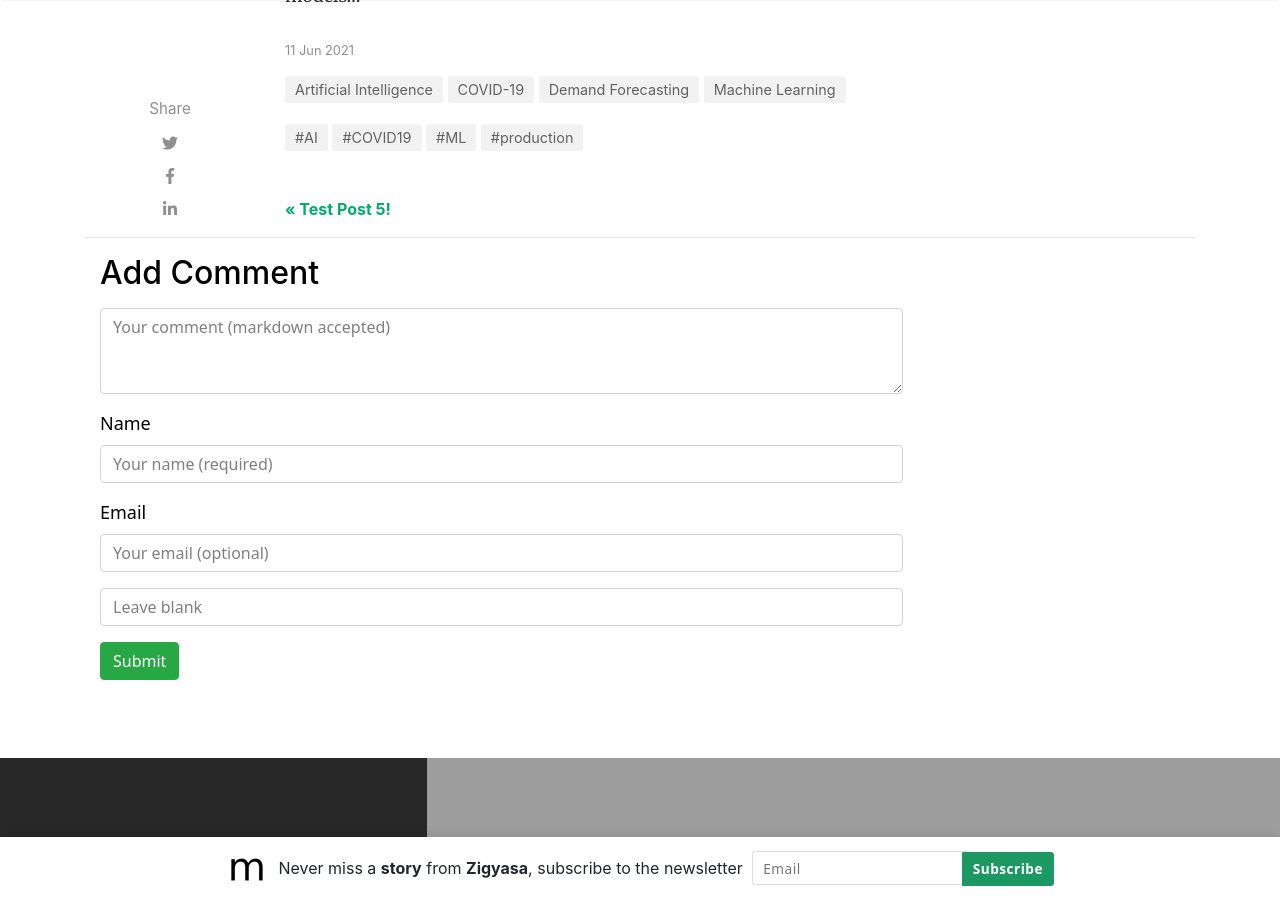
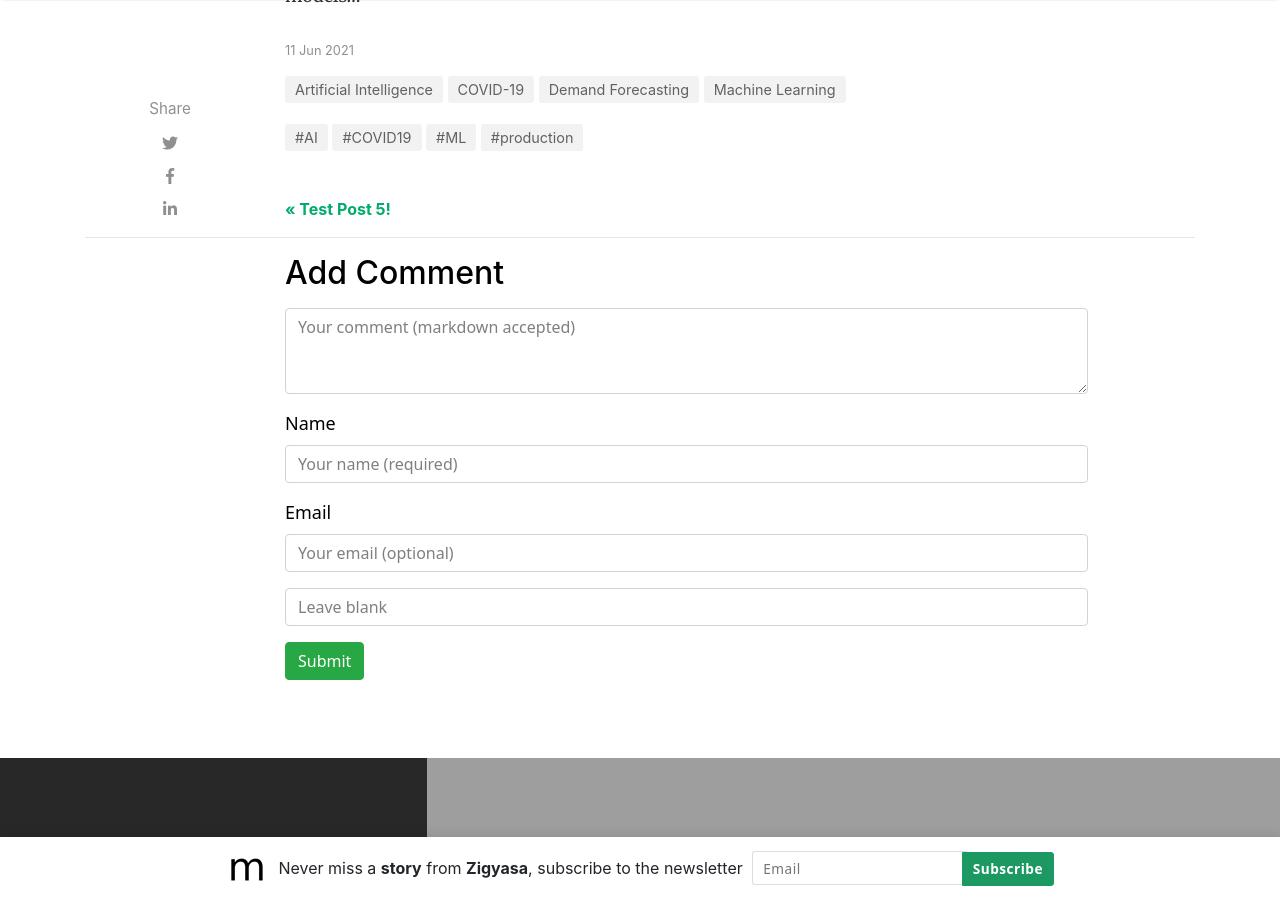
Before and after one commit to luhgit/blog, a Jekyll site: the page built from _posts/2021-06-11-covid-impact-on-ml-models-in-production.md, in a window 1280 px wide and 900 px high, scrolled down 2290 px. Built offline with Jekyll 4.4.1, drawn with Linux system fonts in a browser that asks for light colours; nearby versions of some CDN libraries.

Commit message:
Testing new bootstrap based comment form

```diff
--- a/_includes/comment_form.html
+++ b/_includes/comment_form.html
@@ -45,6 +45,7 @@
 
   <div class="container">
     <div class="row">
+      <div class="col-md-2 pl-0"></div>
       <div class="col-md-9 flex-first flex-md-unordered">
         <form class="form" method="post" action="{{ site.staticman_url }}">
 
```
